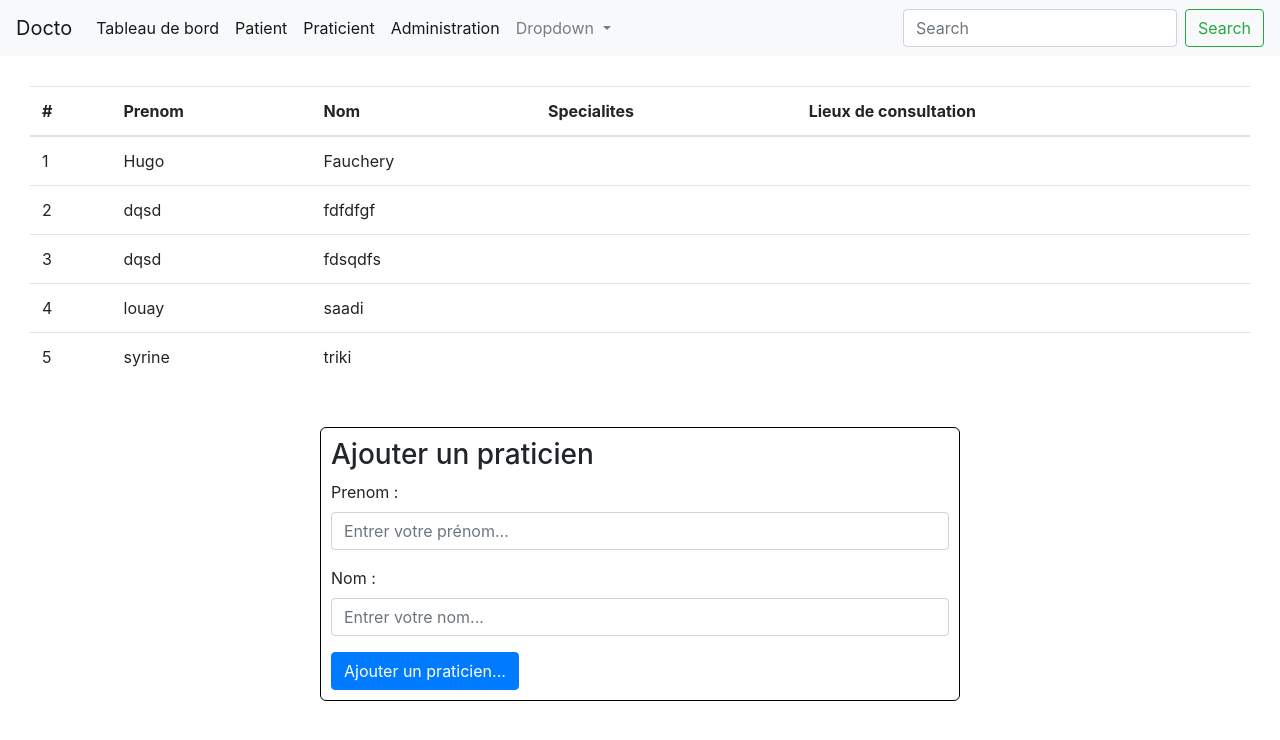
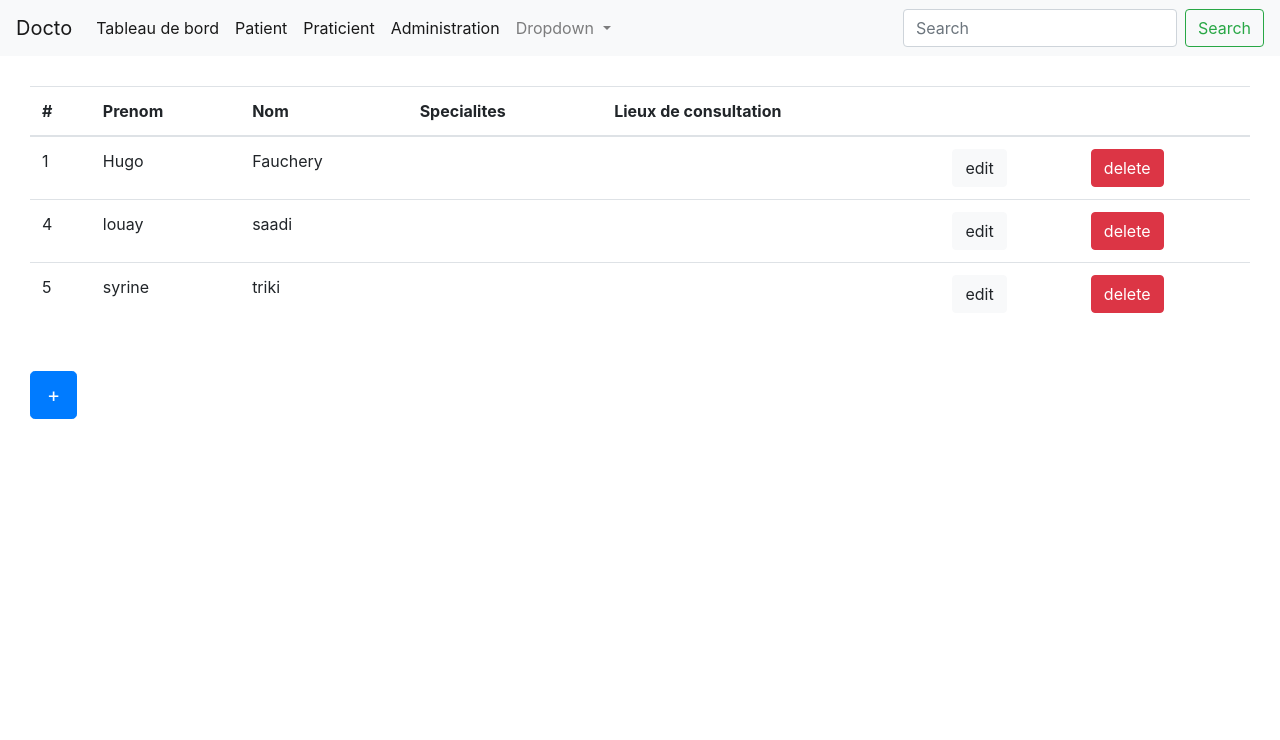
Before and after one commit to Reapy13/tp-angular, an Angular app: page / in a window 1280 px wide. Shown: the top 740 px of the page. Built offline with nearby package versions, Linux system fonts and the light colour scheme; data requests are answered from the project's data file.

Commit message:
Adds the deletion for praticien.

```diff
--- a/src/app/components/praticien/praticien.component.css
+++ b/src/app/components/praticien/praticien.component.css
@@ -5,6 +5,10 @@
     border-radius: 6px;
 }
 
+.left-away {
+    margin-left: 30px;
+}
+
 .tableau {
     padding: 10px;
     margin: 20px;
--- a/src/app/components/praticien/praticien.component.html
+++ b/src/app/components/praticien/praticien.component.html
@@ -7,6 +7,8 @@
                 <th>Nom</th>
                 <th>Specialites</th>
                 <th>Lieux de consultation</th>
+                <th></th>
+                <th></th>
             </tr>
         </thead>
         <tbody>
@@ -24,12 +26,18 @@
                         <li *ngFor="let location of praticien.consultLocations">{{location}}</li>
                     </ul>
                 </td>
+                <td><button class="btn btn-light" (click)="editPraticien(praticien)">edit</button></td>
+                <td><button class="btn btn-danger" (click)="deletePraticien(praticien.id)">delete</button></td>
             </tr>
         </tbody>
     </table>
 </div>
 
-<div class="conteneur">
+<div class="left-away">
+    <button type="button" class="btn btn-lg" (click)="showAdd = !showAdd" [ngClass]="{'btn-primary' : !showAdd, 'btn-success' : showAdd}">{{addButtonLabel()}}</button>
+</div>
+
+<div class="conteneur" *ngIf="showAdd">
     <h3>Ajouter un praticien</h3>
     <div class="form-group">
         <label>Prenom :</label>
--- a/src/app/components/praticien/praticien.component.ts
+++ b/src/app/components/praticien/praticien.component.ts
@@ -10,6 +10,8 @@ import {PraticienService} from '../../services/praticien.service';
 export class PraticienComponent implements OnInit {
 
     praticienTmp: Praticien = new Praticien('', '');
+    praticienEdited: Praticien;
+    showAdd: boolean = false;
 
     constructor(private praticienService: PraticienService) { }
 
@@ -28,4 +30,16 @@ export class PraticienComponent implements OnInit {
     clearAddForm(): void {
         this.praticienTmp = new Praticien('', '');
     }
+
+    editPraticien(praticien: Praticien) {
+        this.praticienEdited = praticien.clone();
+    }
+
+    deletePraticien(id: number) {
+        this.praticienService.deletePraticien(id);
+    }
+
+    addButtonLabel(): string {
+        return this.showAdd ? '-' : '+';
+    }
 }
--- a/src/app/model/praticien.ts
+++ b/src/app/model/praticien.ts
@@ -11,4 +11,11 @@ export class Praticien {
         this.specialites = specialites;
         this.consultLocations = consultLocations;
     }
+
+    clone(): Praticien {
+        let praticienTmp: Praticien = new Praticien(this.prenom, this.nom);
+        praticienTmp.specialites = this.specialites;
+        praticienTmp.consultLocations = this.consultLocations;
+        return praticienTmp;
+    }
 }
--- a/src/app/services/praticien.service.ts
+++ b/src/app/services/praticien.service.ts
@@ -22,8 +22,15 @@ export class PraticienService {
     }
 
     createPraticien(praticien: Praticien): void {
-        this.http.post<Praticien>('http://localhost:3000/praticiens', praticien).subscribe(() => {
-            this.load();
-        });
+        this.http.post<Praticien>('http://localhost:3000/praticiens', praticien).subscribe(() => this.load(), error => console.log(error));
     }
+
+    updatePraticien(praticien: Praticien): void {
+        this.http.put<Praticien>('http://localhost:3000/praticiens/' + praticien.id, praticien).subscribe(() => this.load(), error => console.log(error));
+    }
+
+    deletePraticien(id: number): void {
+        this.http.delete('http://localhost:3000/praticiens/' + id).subscribe(() => this.load(), error => console.log(error));
+    }
+
 }
--- a/src/db.json
+++ b/src/db.json
@@ -6,16 +6,6 @@
       "prenom": "Hugo",
       "specialites": [],
       "consultLocations": []
-    },
-    {
-      "prenom": "dqsd",
-      "nom": "fdfdfgf",
-      "id": 2
-    },
-    {
-      "prenom": "dqsd ",
-      "nom": "fdsqdfs",
-      "id": 3
     },
     {
       "prenom": "louay",
```
